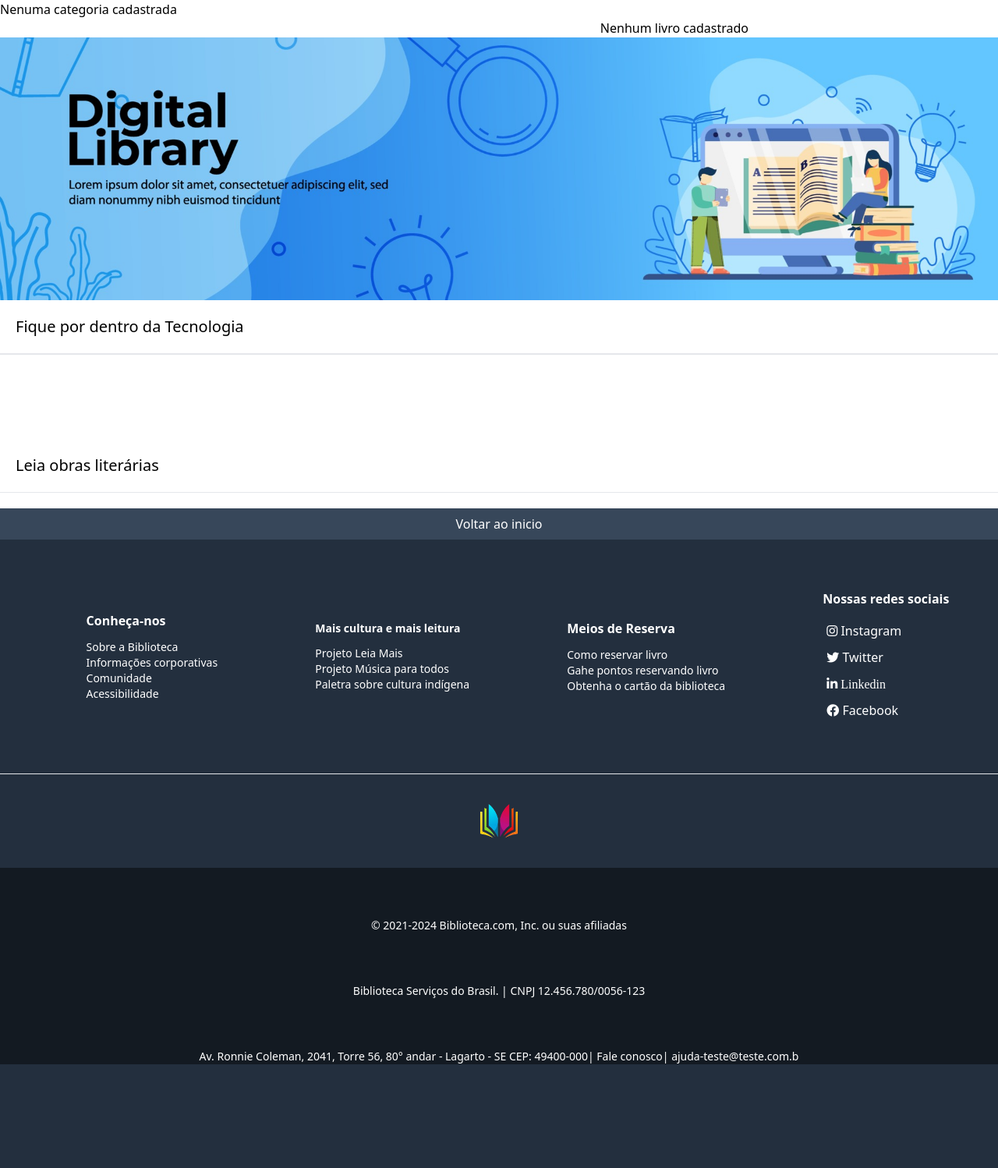
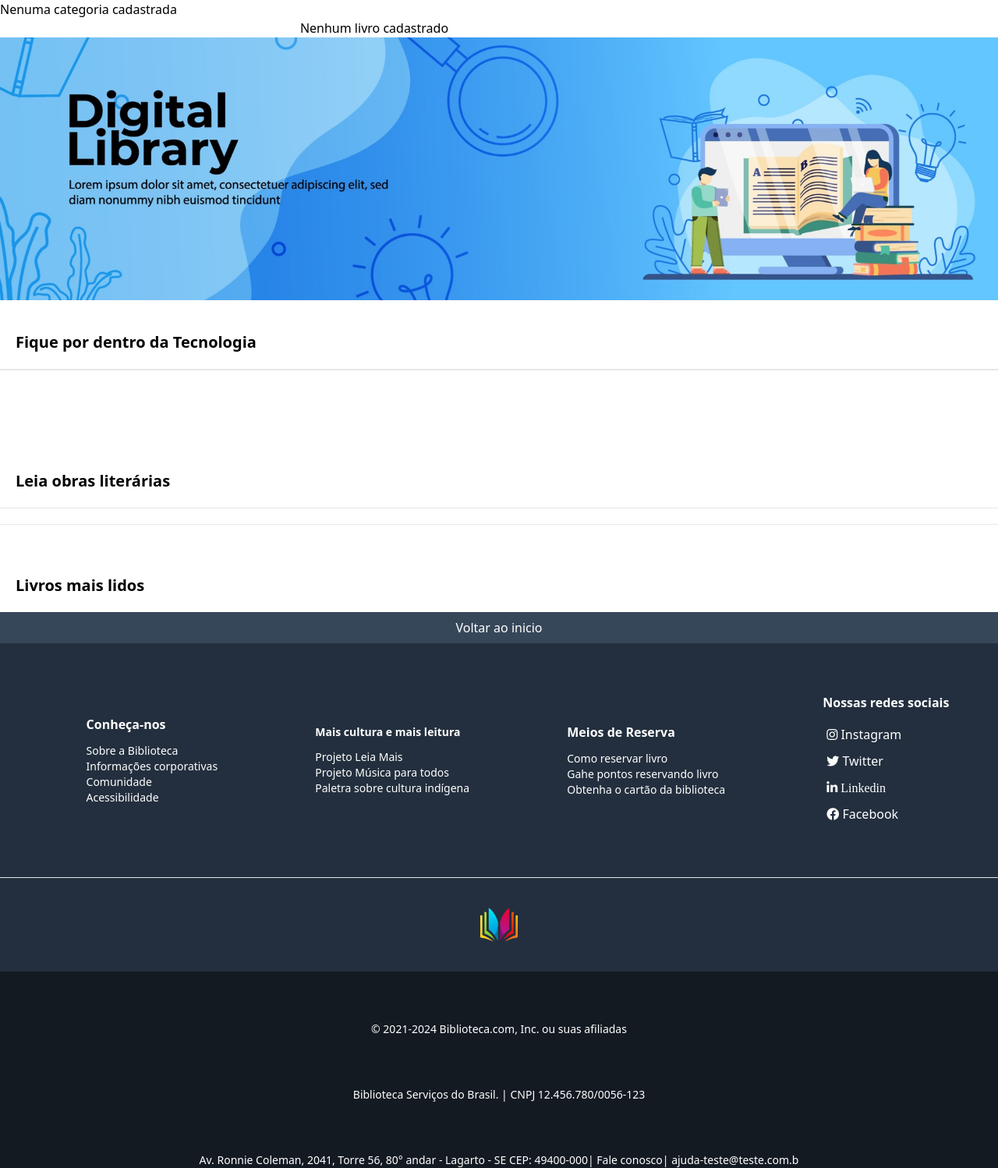
Before and after one commit to ericsanto/biblioteca_django, a Django app: page /library/catalogo/ in a window 1280 px wide. Shown: the part 140-1638 px from the top of the page at 78% size. Before the commit the page ends 1505 px from the top, so only its background shows below. Run offline with Django 5.2, Linux system fonts and the light colour scheme; data that the repository does not hold is empty; some libraries are stand-ins or nearby versions; some web fonts are replaced.

Commit message:
Renderizando livros mais lidos

```diff
--- a/library/templates/catalog_books.html
+++ b/library/templates/catalog_books.html
@@ -46,16 +46,16 @@
 
 
 
-      <div class=" flex flex-row justify-between flex-wrap w-9/12 itre">
+      <div class=" flex flex-row justify-center flex-wrap w-9/12 items-center">
         <hr>
         {% if books %}
         {% for book in books %}
-        <div class="card" style="width: 18rem;">
+        <div class="card m-5" style="width: 18rem;">
           <a href="{% url 'book_detail' book.pk %}"><img src="{{book.image.url}}" class="card-img-top p-3" alt="..."></a>
           <div class="card-body">
             <a href="{% url 'book_detail' book.pk %}"><p class="card-title text-lg font-bold" id="p">{{book.name}}</p></a>
             {% for author in book.author.all %}
-            <p class="card-text-p">Autor(s): {{author.name}}</p>
+            <p class="card-text text-xs ">Autor(s): {{author.name}}</p>
             {% endfor %}
             {% if book.quantity > 0 %}
             <form action="{% url 'reserve_create' book.pk %}" method="post">
@@ -78,12 +78,12 @@
     </div>
 
     <section class="">
-      <p class="text-xl text-start m-5">Fique por dentro da Tecnologia</p>
+      <p class="text-xl text-start m-5 font-bold pt-5">Fique por dentro da Tecnologia</p>
       <hr>
-      <div class="categorie-informatic flex flex-row justify-between items-center">
+      <div class="categorie-informatic flex flex-row justify-between items-center" >
         {% for book_informatic in books_informatics %}
           {% if forloop.counter <= 4 %}
-          <div class="flex flex-col justify-center items-center" style="width: 18rem;">
+          <div class="card flex flex-col justify-center items-center" style="width: 18rem;">
             <a href="{% url 'book_detail' book_informatic.pk %}"><img src="{{book_informatic.image.url}}" class="card-img-top p-3" alt="..."></a>
             <div class="card-body">
               <a href="{% url 'book_detail' book_informatic.pk %}"><p class="card-title text-sm font-bold text-center" id="p">{{book_informatic.name}}</p></a>
@@ -96,17 +96,32 @@
   </section>
 
   <section class="mt-16">
-    <p class="text-xl text-start  mt-16 mb-5  ml-5">Leia obras literárias</p>
+    <p class="text-xl text-start  mt-16 mb-5  ml-5 font-bold">Leia obras literárias</p>
     <hr>
-    <div class="flex flex-row justify-between items-center mt-5">
+    <div class="litelarity flex flex-row justify-center items-center mt-5">
       {% for book_literary in books_literary %}
-      <div class="card-body flex flex-col justify-center items-center">
+      <div class="card flex flex-col justify-center items-center m-5">
         <img src="{{ book_literary.image.url }}" alt="">
         <p class="card-text font-bold text-sm">{{book_literary.name}}</p>
       </div>
       {% endfor %}
     </div>
+    <hr>
+
+    <article>
+      <p class="text-xl text-start font-bold mt-16 mb-5 ml-5">Livros mais lidos</p>
+      <div class="container-more-reserve-book flex flex-row justify-center items-center">
+        {% for book in book_more_reserved.all %}
+          <div class="card flex flex-col justify-center items-center m-5 pt-5" style="width: 18rem;">
+            <img src="{{book.image.url}}" alt="">
+            <p class="pt-5 text-center pb-5 font-bold">{{book.name}}</p>
+          </div>
+        {% endfor %}
+      </div>
+    </article>
   </section>
+
+
 
   </main>
 {% endblock %}
```
